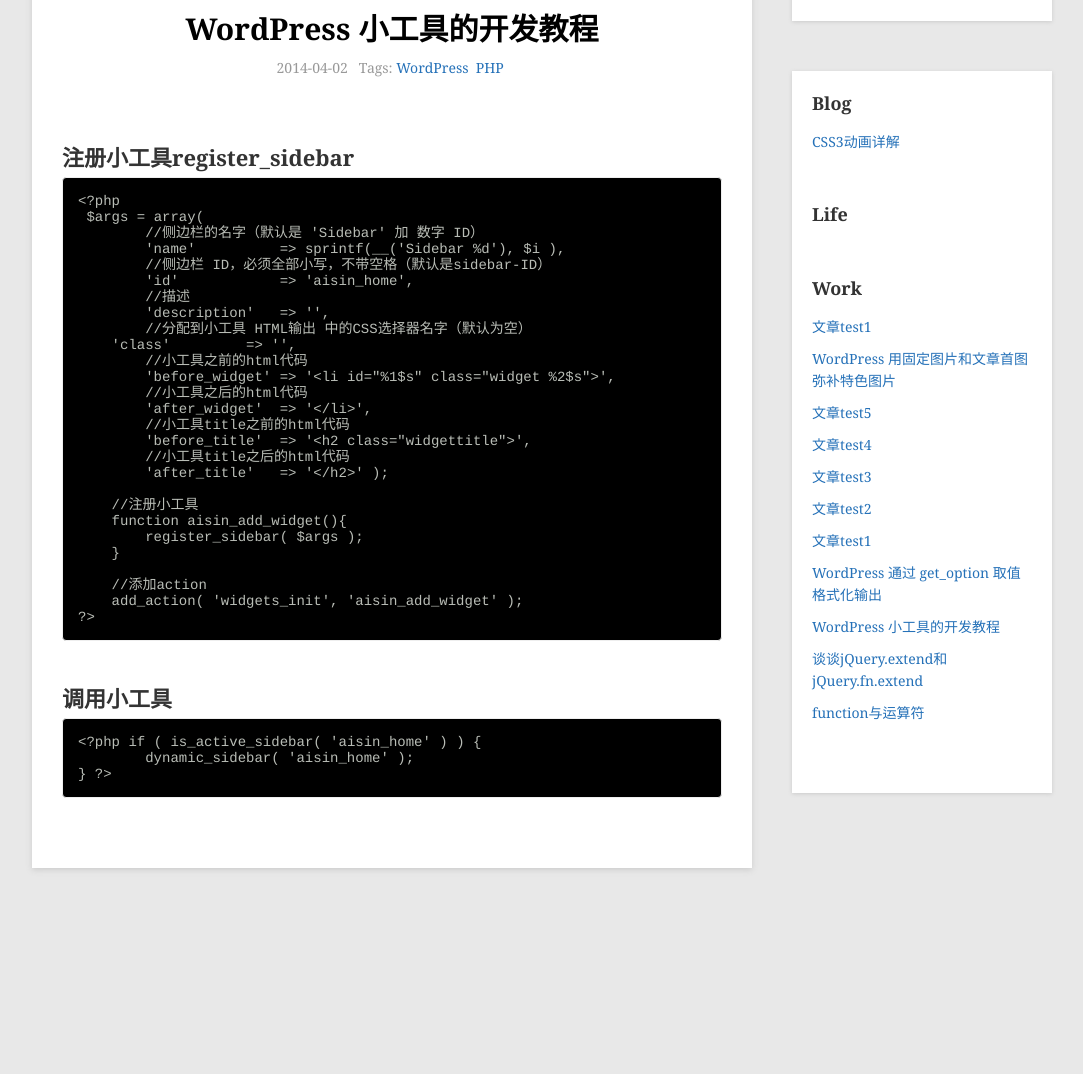
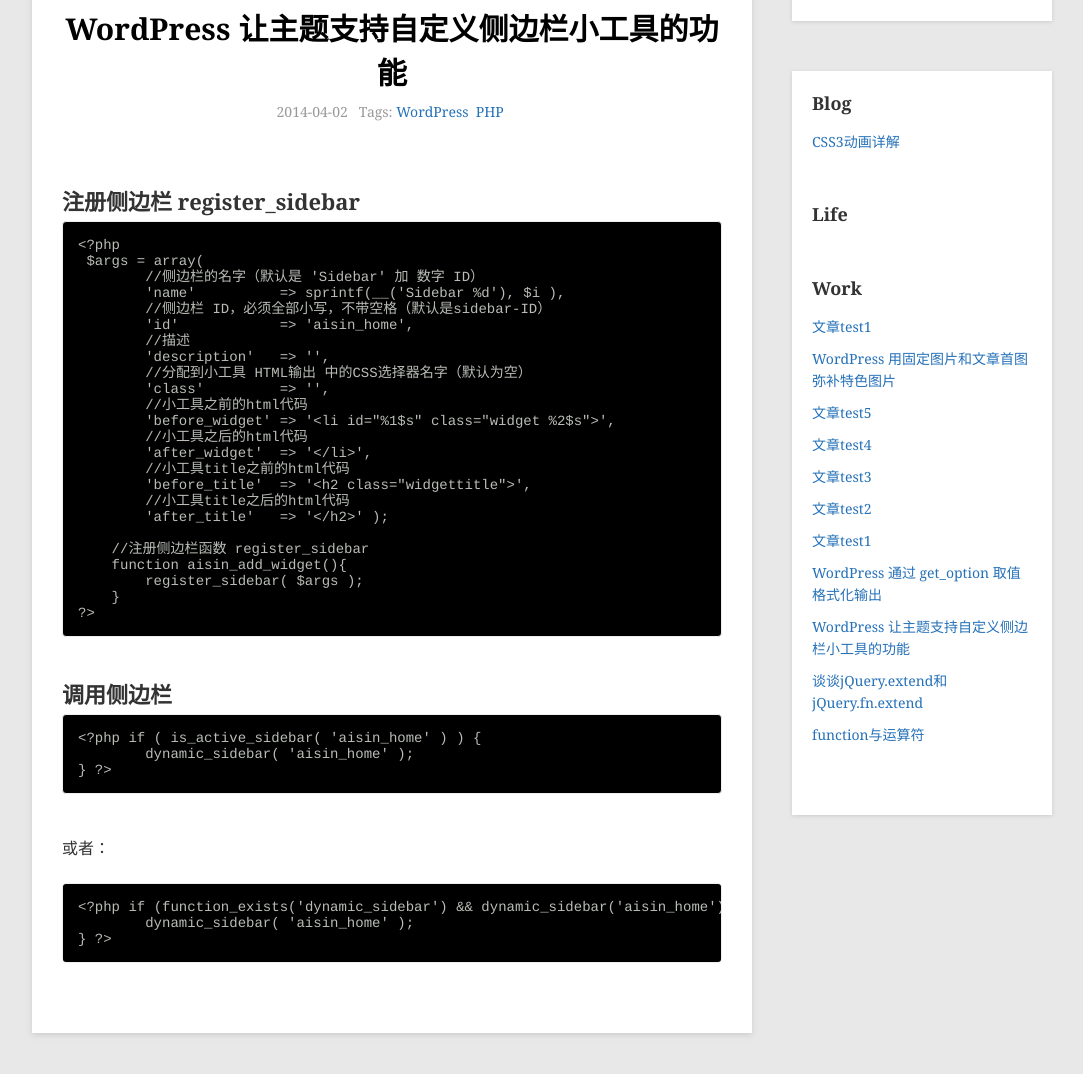
Before and after one commit to aisin/aisin.github.io, a Jekyll site: the page built from _posts/work/2014-04-02-wordpress-custom-sidebar.md, in a window 1280 px wide, cut to the strip 129-1242 px from the top of the page. Shown: the top 1074 px of the strip, without its empty margins (98-1181 px from the left). Built offline with Jekyll 4.4.1, drawn with Linux system fonts in a browser that asks for light colours; Markdown is read by kramdown in place of the engine named in the settings; comment, search, counter and statistics services are not loaded; before the commit the page ends 1077 px from its top, so only the background shows below that.

Commit message:
Update and rename 2014-04-02-wordpress-widget-develop.md to 2014-04-02-wordpress-custom-sidebar.md

````diff
--- a/_posts/work/2014-04-02-wordpress-widget-develop.md
+++ b/_posts/work/2014-04-02-wordpress-custom-sidebar.md
@@ -1,14 +1,15 @@
 ---
 layout: post
-title: WordPress 小工具的开发教程
-description: WordPress 小工具的开发教程笔记
+title: WordPress 让主题支持自定义侧边栏小工具的功能
+description: WordPress 让主题支持自定义侧边栏小工具的功能
 category: ['work', 'wordpress']
 tags:
 - WordPress
 - PHP
 ---
 
-##注册小工具register_sidebar
+##注册侧边栏 register_sidebar
+
 
 ```php
 <?php
@@ -20,7 +21,7 @@ tags:
 	//描述
 	'description'   => '',
 	//分配到小工具 HTML输出 中的CSS选择器名字（默认为空）
-    'class'         => '',
+    	'class'         => '',
 	//小工具之前的html代码
 	'before_widget' => '<li id="%1$s" class="widget %2$s">',
 	//小工具之后的html代码
@@ -30,20 +31,26 @@ tags:
 	//小工具title之后的html代码
 	'after_title'   => '</h2>' );
 
-    //注册小工具
+    //注册侧边栏函数 register_sidebar
     function aisin_add_widget(){
         register_sidebar( $args );
     }
-
-    //添加action
-    add_action( 'widgets_init', 'aisin_add_widget' );
 ?>
 ```
 
-##调用小工具
+##调用侧边栏
+
 
 ```php
 <?php if ( is_active_sidebar( 'aisin_home' ) ) {
 	dynamic_sidebar( 'aisin_home' );
 } ?>
 ```
+
+或者：
+
+```php
+<?php if (function_exists('dynamic_sidebar') && dynamic_sidebar('aisin_home')) {
+	dynamic_sidebar( 'aisin_home' );
+} ?>
+```
````
